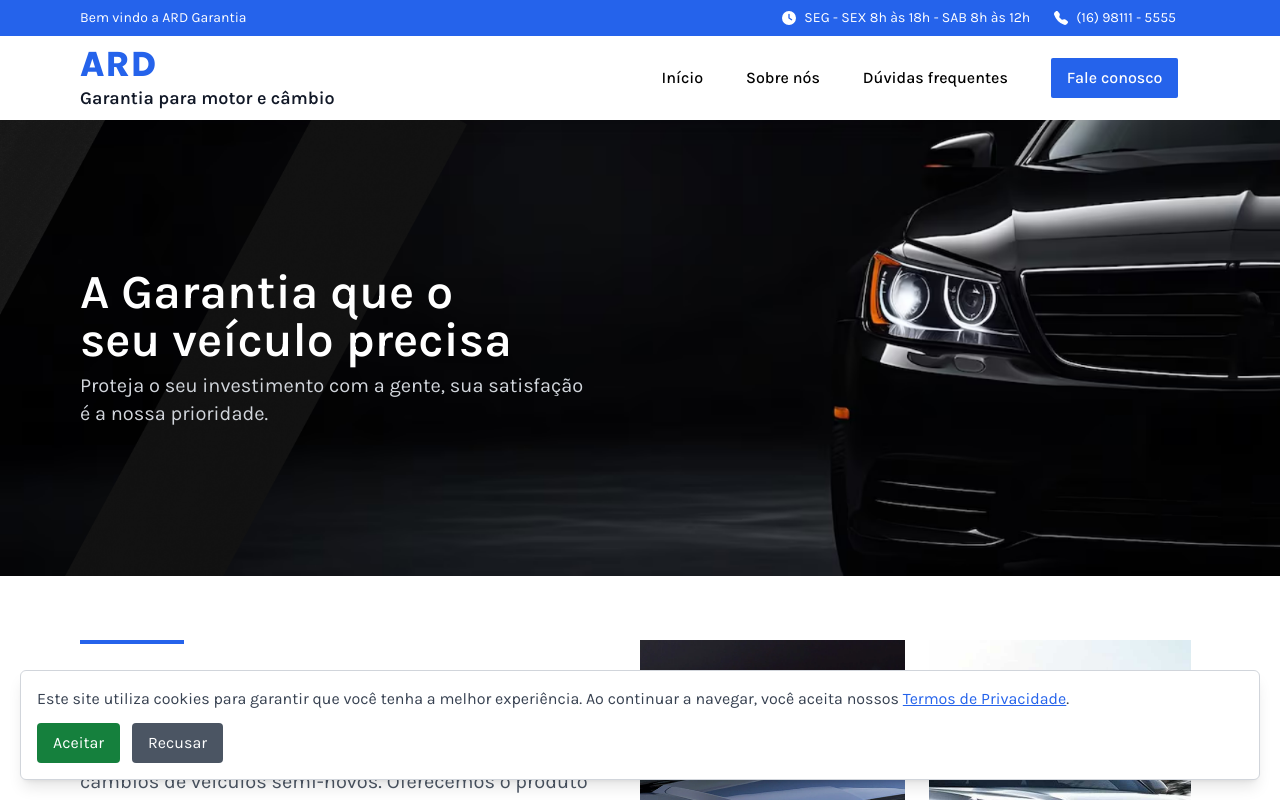
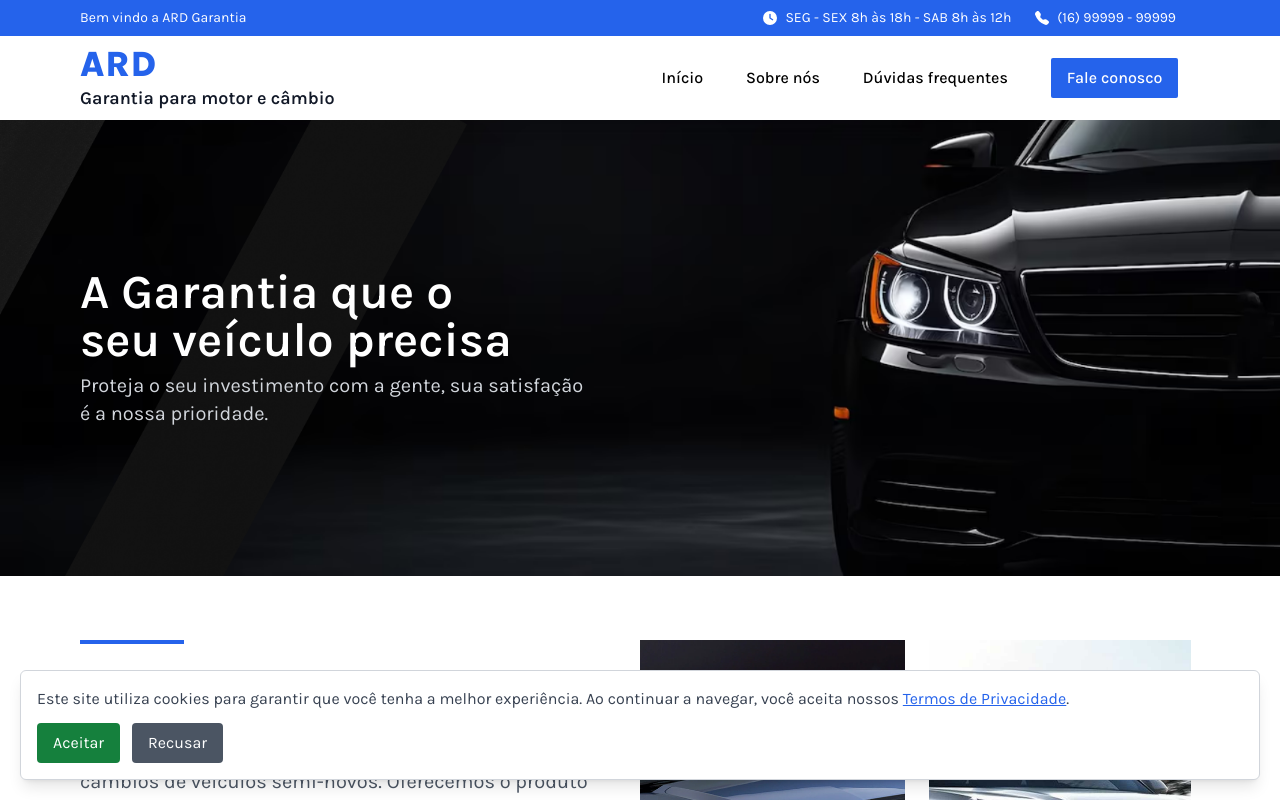
Before and after one commit to WenerRodrigo/ard, a React (Vite) app: page / in a window 1280 px wide. Shown: the top 800 px of the page. Built offline with nearby package versions, Linux system fonts and the light colour scheme.

Commit message:
Update top-header.tsx

```diff
--- a/src/components/top-header.tsx
+++ b/src/components/top-header.tsx
@@ -13,7 +13,7 @@ const TopHeader = () => {
         </p>
         <p className="flex items-center gap-2 text-sm">
           <BsFillTelephoneFill />
-          (16) 98111 - 5555
+          (16) 99999 - 99999
         </p>
       </div>
     </div>
```
